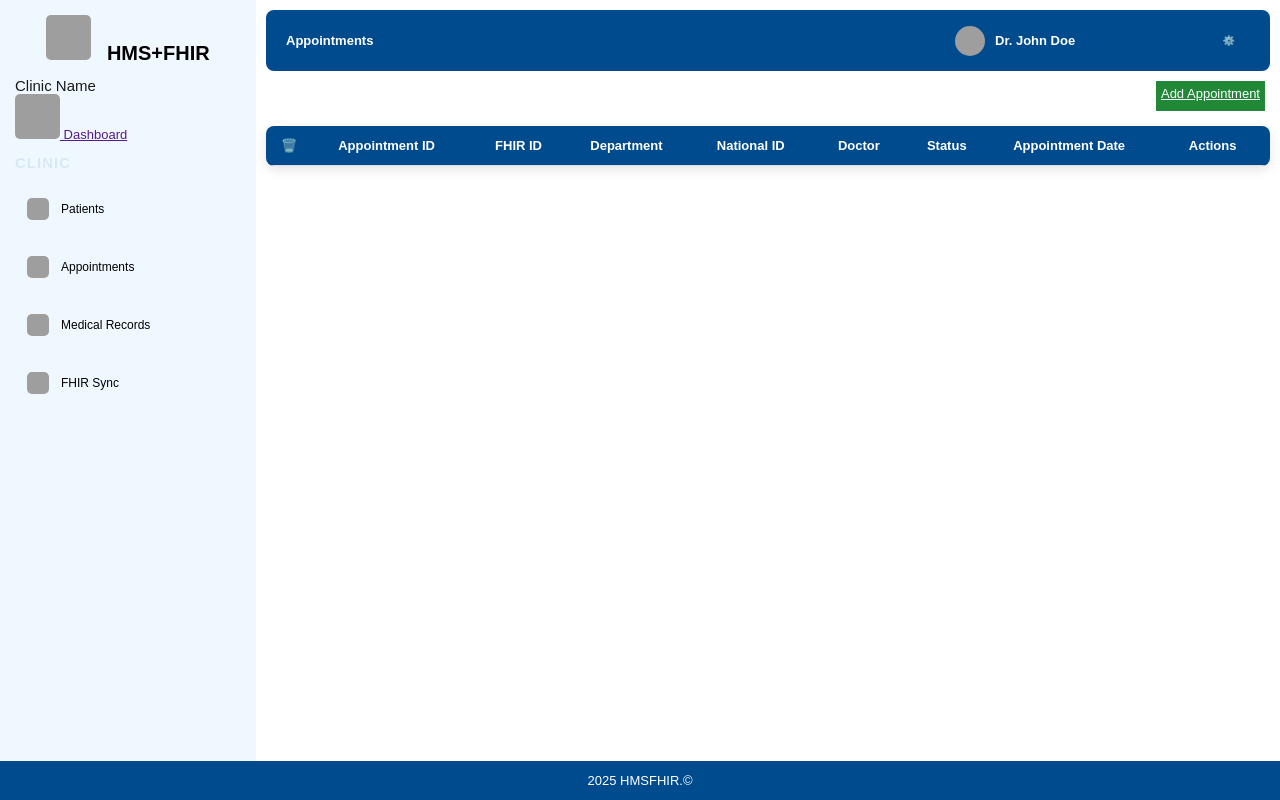
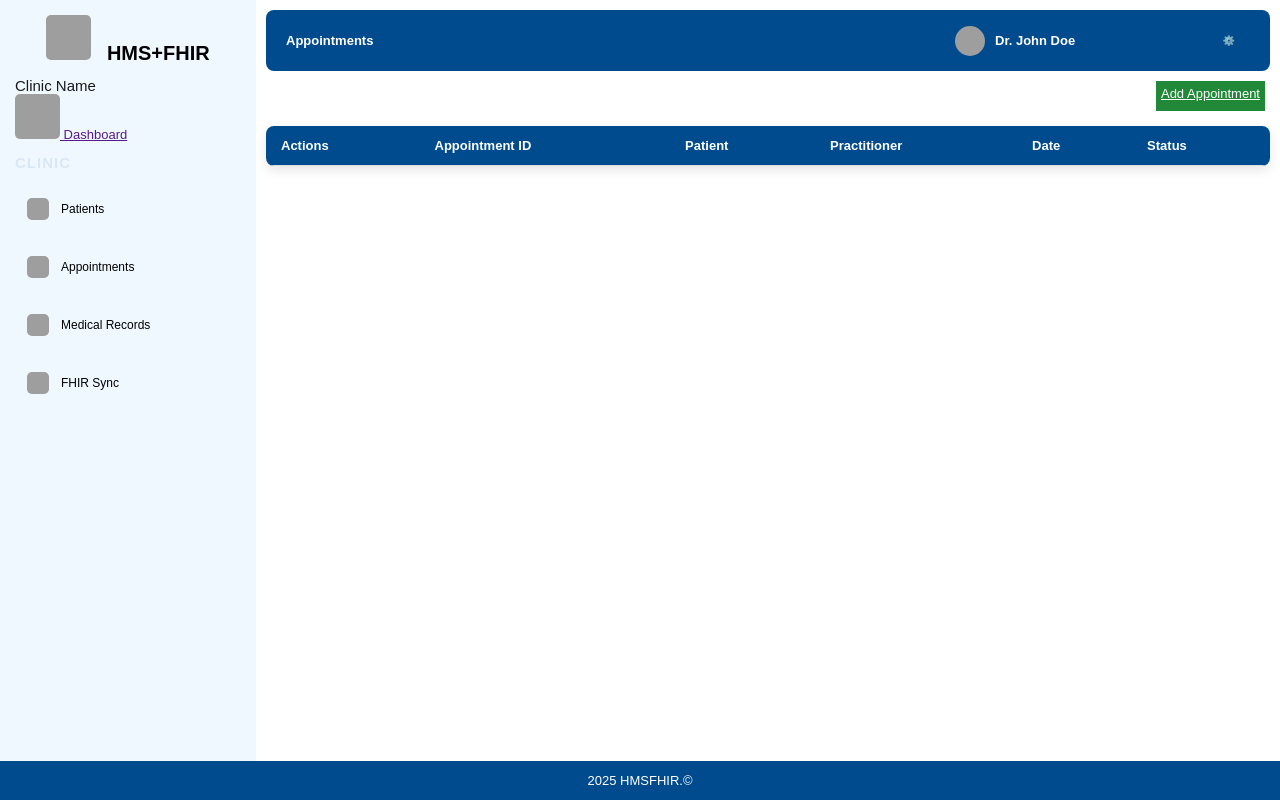
Before and after one commit to HMSFHIR/HMSFHIR-V3, a Django app: page /Appointments/ in a window 1280 px wide. Run offline with Django 5.2, Linux system fonts and the light colour scheme; data that the repository does not hold is empty; grey boxes are pictures that could not be loaded.

Commit message:
Refactor appointment management: update appointment list view, enhance delete confirmation, and create new appointment form

```diff
--- a/Appointments/templates/Appointments/appointments.html
+++ b/Appointments/templates/Appointments/appointments.html
@@ -6,49 +6,36 @@
     <section class="operations">
         <a href="{% url 'add_appointment' %}" class="newPatient">Add Appointment</a>
     </section>
-    <nav class="navbar-top"></nav>
 
     <table class="patients-table">
         <thead>
             <tr>
-                <th>🗑️</th>
+                <th>Actions</th>
                 <th>Appointment ID</th>
-                <th>FHIR ID</th>
-                <th>Department</th>
-                <th>National ID</th>
-                <th>Doctor</th>
+                <th>Patient</th>
+                <th>Practitioner</th>
+                <th>Date</th>
                 <th>Status</th>
-                <th>Appointment Date</th>
-                <th>Actions</th>
             </tr>
         </thead>
         <tbody>
             {% for appointment in appointments %}
                 <tr>
-                    <td>
-                        <form method="post" action="{% url 'delete_appointment' appointment.id %}" style="display:inline;">
+                    <td class="patient-actions">
+                        <form method="post" action="{% url 'delete_appointment' appointment.id %}">
                             {% csrf_token %}
-                            <input type="hidden" name="patient_id" value="{{ appointment.patient.id }}">
-                            <button type="submit" class="btn btn-delete" onclick="return confirm('Are you sure you want to delete Appointment #{{ appointment.id }}?')">🗑️</button>
+                            <button type="submit" class="btn btn-delete"
+                                    onclick="return confirm('Delete appointment #{{ appointment.id }}?')">
+                                🗑️
+                            </button>
                         </form>
+                        <a href="#" class="btn btn-edit">Edit</a>
                     </td>
-
-                    <td class="patient-id">{{ appointment.id }}</td>
-
-                    <td class="patient-name">{{ appointment.patient.fhir_id }}</td>
-
-                    <td class="patient-gender">OPD</td>
-
-                    <td class="patient-nid">{{ appointment.patient.national_id }}</td>
-
-                    <td class="patient-id">{{ appointment.practitioner }}</td>
-                    <td class="patient-id">{{ appointment.status }}</td>
-
-                    <td class="patient-date">{{ appointment.appointment_date }}</td>
-                    <td class="patient-actions">
-                        <a href="{% url 'view_appointments' appointment.patient.id %}" class="btn btn-add">+</a>
-                        <a href="{% url 'edit_appointment' appointment.id %}" class="btn btn-edit">E</a>
-                    </td>
+                    <td>{{ appointment.id }}</td>
+                    <td>{{ appointment.patient }}</td>
+                    <td>{{ appointment.practitioner }}</td>
+                    <td>{{ appointment.appointment_date }}</td>
+                    <td>{{ appointment.status }}</td>
                 </tr>
             {% endfor %}
         </tbody>
--- a/Appointments/views.py
+++ b/Appointments/views.py
@@ -1,14 +1,15 @@
-from django.shortcuts import render, redirect
+# Appointments/views.py
+from django.shortcuts import render, redirect, get_object_or_404
+from django.db import IntegrityError
 from .models import Appointment
 from .forms import AppointmentForms
-from django.db import IntegrityError
-from Patients.models import Patient
+from . import views
 
-# Create your views here.
 def AppointmentView(request):
-    Appointments = Appointment.objects.all()
-    context = {'Appointments' : Appointments }
-    return render(request, "Appointments/appointments.html", context)
+    appointments = Appointment.objects.all().order_by('-appointment_date')
+    return render(request, 'Appointments/appointments.html', {
+        'appointments': appointments
+    })
 
 def AddAppointment(request):
     if request.method == 'POST':
@@ -18,15 +19,19 @@ def AddAppointment(request):
                 form.save()
                 return redirect('Appointment')
             except IntegrityError as e:
-                form.add_error(None, "This appointment conflicts with an existing one")
-        # If form is invalid or save fails, render form with errors
+                form.add_error(None, f"Database error: {str(e)}")
     else:
         form = AppointmentForms()
 
-    return render(request, 'Appointments/add_appointment.html', {'form': form})
+    return render(request, 'Appointments/add_appointment.html', {
+        'form': form
+    })
 
 def DeleteAppointment(request, appointment_id):
-    appointment = get_object_or_404(Appointment, AppointmentID=appointment_id)
-    patient_id = appointment.Patient.PatientID
-    appointment.delete()
-    return redirect('view_summary', patient_id=patient_id)
+    appointment = get_object_or_404(Appointment, pk=appointment_id)
+    if request.method == 'POST':
+        appointment.delete()
+        return redirect('appointment_list')
+    return render(request, 'Appointments/confirm_delete.html', {
+        'appointment': appointment
+    })
```
Also changed, not shown: Appointments/templates/Appointments/add_appointment.html (added, +51 -0 lines), Appointments/templates/Appointments/addappointment.html (deleted, +0 -107 lines).
